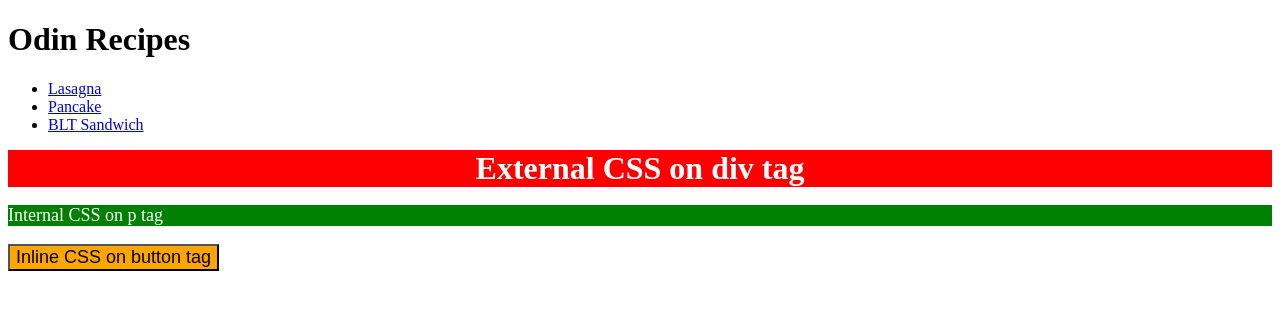
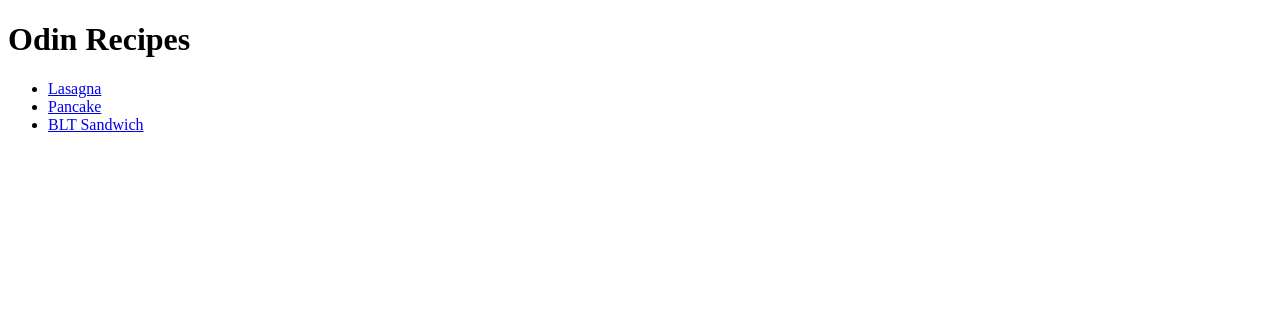
Before and after one commit to pseudoGit/odin-recipes, a plain HTML site: page index.html in a window 1280 px wide. Drawn offline with Linux system fonts and the light colour scheme.

Commit message:
Remove css-exercise-01 changes

```diff
--- a/index.html
+++ b/index.html
@@ -6,13 +6,6 @@
     <meta name="viewport" content="width=device-width, initial-scale=1.0">
     <title>Document</title>
     <link rel="stylesheet" href="styles.css">
-    <style>
-        p {
-            background-color: green;
-            color:white;
-            font-size: 18px;
-        }
-    </style>
 </head>
 <body>
     <h1>Odin Recipes</h1>
@@ -21,8 +14,6 @@
         <li><a href="./recipes/pancake.html">Pancake</a></li>
         <li><a href="./recipes/blt.html">BLT Sandwich</a></li>
     </ul>
-    <div>External CSS on div tag</div>
-    <p>Internal CSS on p tag</p>
-    <button type="button" style="background-color: orange; font-size: 18px;">Inline CSS on button tag</button>
+
 </body>
 </html>
```
